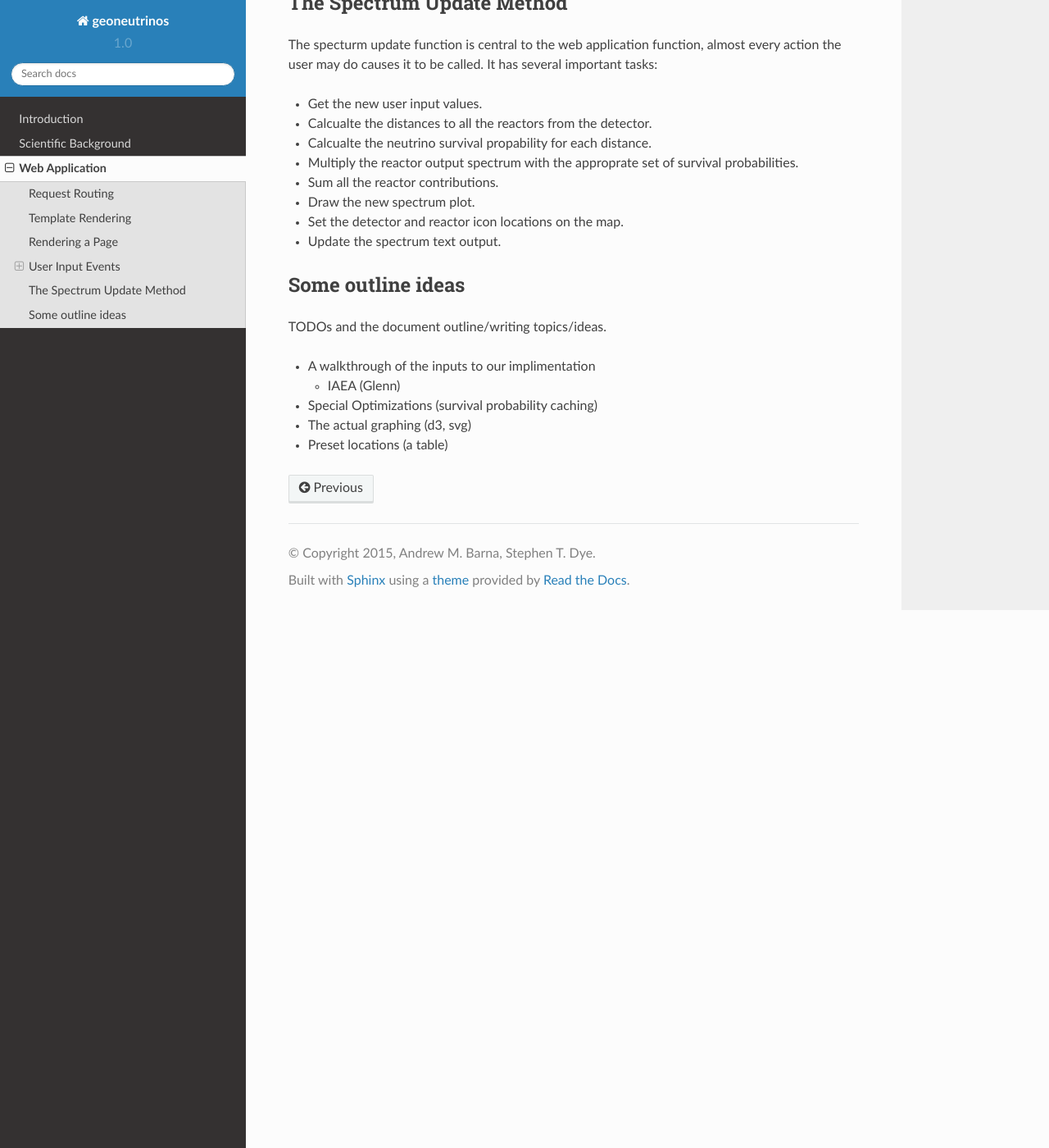
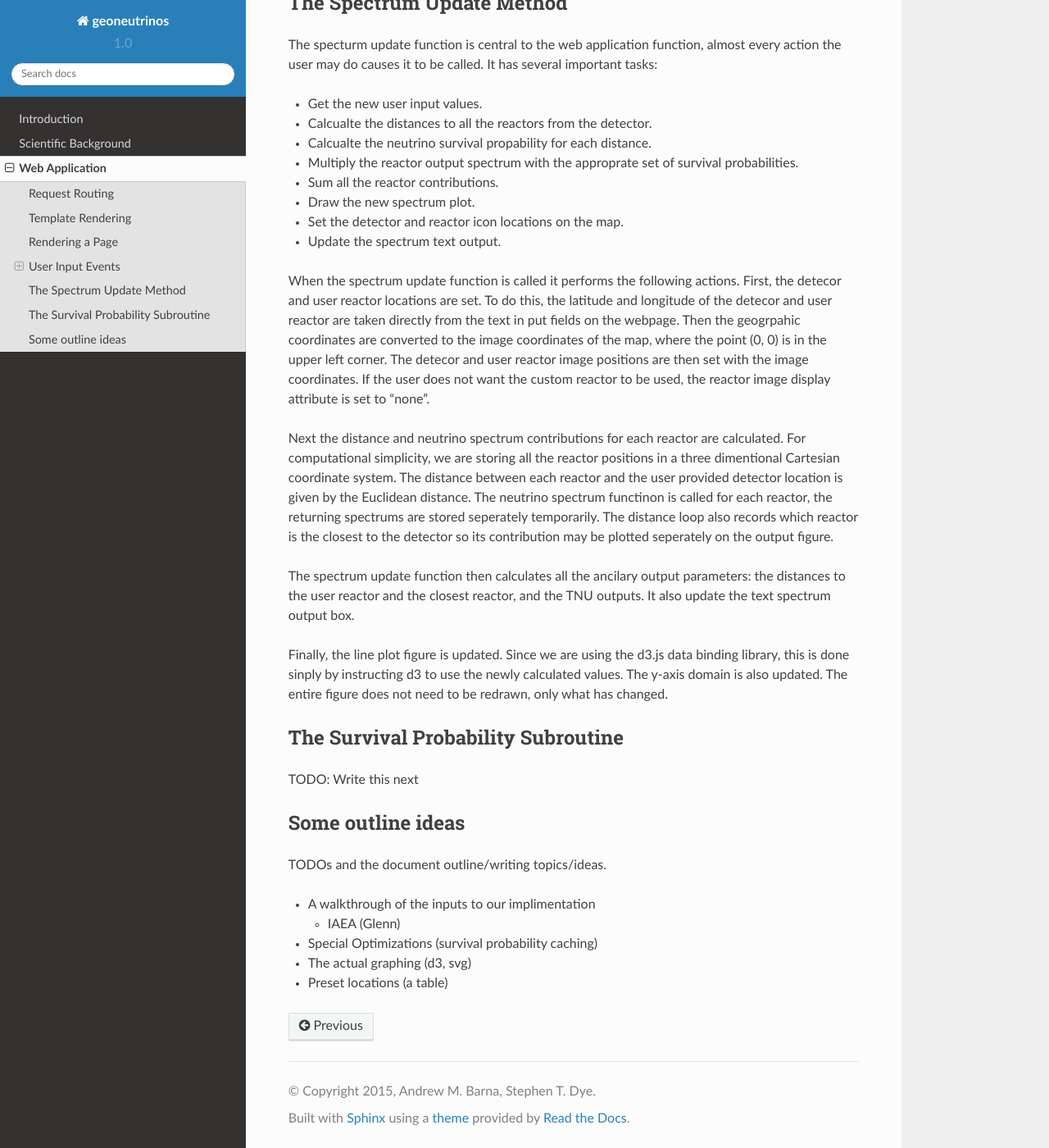
Before and after one commit to geoneutrinos/geoneutrinos.github.io, a Sphinx documentation site: the page built from docs/website.rst, in a window 1280 px wide and 1400 px high, scrolled down 2951 px. Shown: the whole window at 82% size. Built offline with Sphinx 7.4.7 and the Read the Docs theme 2.0.0, drawn with Linux system fonts in a browser that asks for light colours; formulas are drawn with MathJax 3.

Commit message:
add more docs

```diff
--- a/docs/website.rst
+++ b/docs/website.rst
@@ -118,6 +118,32 @@ It has several important tasks:
 * Set the detector and reactor icon locations on the map.
 * Update the spectrum text output.
 
+When the spectrum update function is called it performs the following actions.
+First, the detecor and user reactor locations are set.
+To do this, the latitude and longitude of the detecor and user reactor are taken directly from the text in put fields on the webpage.
+Then the geogrpahic coordinates are converted to the image coordinates of the map, where the point (0, 0) is in the upper left corner.
+The detecor and user reactor image positions are then set with the image coordinates.
+If the user does not want the custom reactor to be used, the reactor image display attribute is set to "none".
+
+Next the distance and neutrino spectrum contributions for each reactor are calculated.
+For computational simplicity, we are storing all the reactor positions in a three dimentional Cartesian coordinate system.
+The distance between each reactor and the user provided detector location is given by the Euclidean distance.
+The neutrino spectrum functinon is called for each reactor, the returning spectrums are stored seperately temporarily.
+The distance loop also records which reactor is the closest to the detector so its contribution may be plotted seperately on the output figure.
+
+The spectrum update function then calculates all the ancilary output parameters: the distances to the user reactor and the closest reactor, and the TNU outputs.
+It also update the text spectrum output box.
+
+Finally, the line plot figure is updated.
+Since we are using the d3.js data binding library, this is done sinply by instructing d3 to use the newly calculated values.
+The y-axis domain is also updated.
+The entire figure does not need to be redrawn, only what has changed.
+
+The Survival Probability Subroutine
+-----------------------------------
+
+TODO: Write this next
+
 
 Some outline ideas
 ------------------
```
